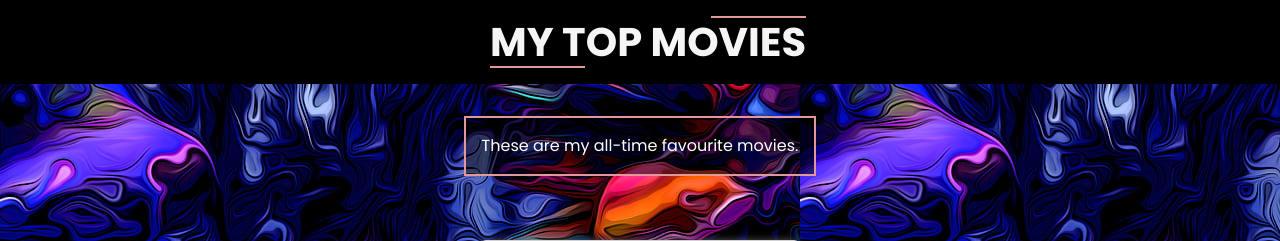
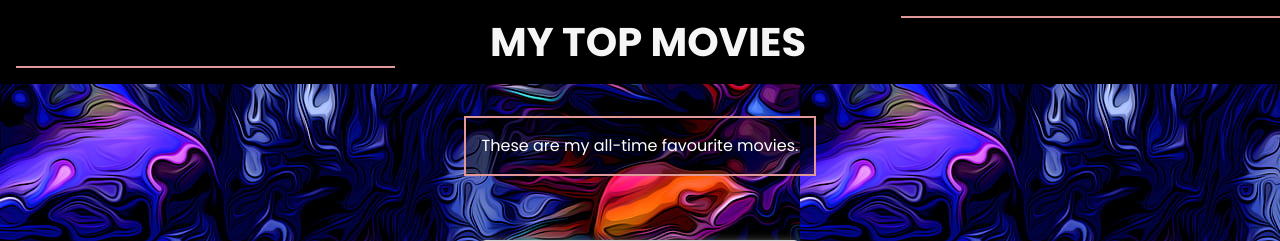
Before and after one commit to kabby-11/Film-Favs-Final, a Flask app: page / in a window 1280 px wide. Shown: the top 241 px of the page. Run offline with Flask 3, Linux system fonts and the light colour scheme; data comes from the database, SQL or seed files in the repository; some libraries are stand-ins or nearby versions.

Commit message:
css changes

```diff
--- a/static/css/styles.css
+++ b/static/css/styles.css
@@ -69,6 +69,9 @@ body{
    padding-bottom: 0.5rem;
    font-weight: bolder;
    transition: all 300ms ease-in-out;
+   background-color: black;
+   width: 100%;
+   text-align: center;
 }
 
 .heading:hover {
```
